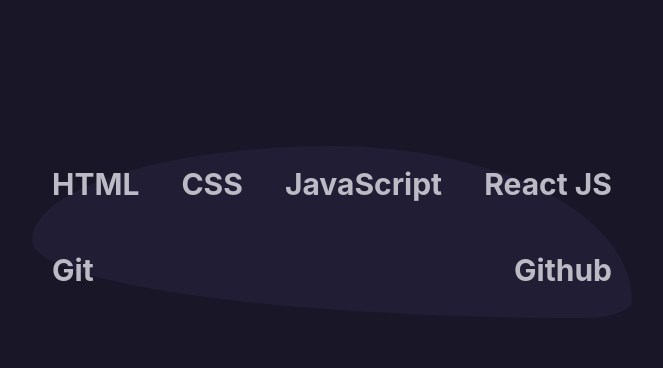
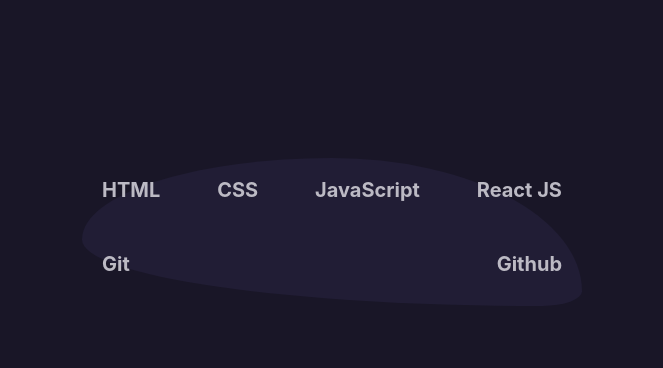
Before and after one commit to OscarYopan/oscar-yopan-portifolio-react-js, a React (Create React App) app: page / in a window 1280 px wide. Shown: the part 1818-2186 px from the top of the page, without its empty margins (308-971 px from the left). Built offline with nearby package versions, Linux system fonts and the light colour scheme; some icons are missing.

Commit message:
Update skills.css

```diff
--- a/src/components/Skills/skills.css
+++ b/src/components/Skills/skills.css
@@ -22,7 +22,7 @@
   align-items: center;
   justify-content: space-between;
   flex-wrap: wrap;
-  max-width: 60rem;
+  max-width: 50rem;
   background-color: var(--container-color);
   border-radius: 50% 50% 8% 92% / 55% 90% 10% 45%;
 }
@@ -33,13 +33,13 @@
 }
 
 .skills .container .skill h4 {
-  font-size: 3rem;
+  font-size: 2rem;
   color: var(--text-color);
   margin-bottom: 1rem;
 }
 
 .skills .container .fa-brands {
-  font-size: 15rem;
+  font-size: 12rem;
   color: var(--first-color-alt);
 }
 
```
